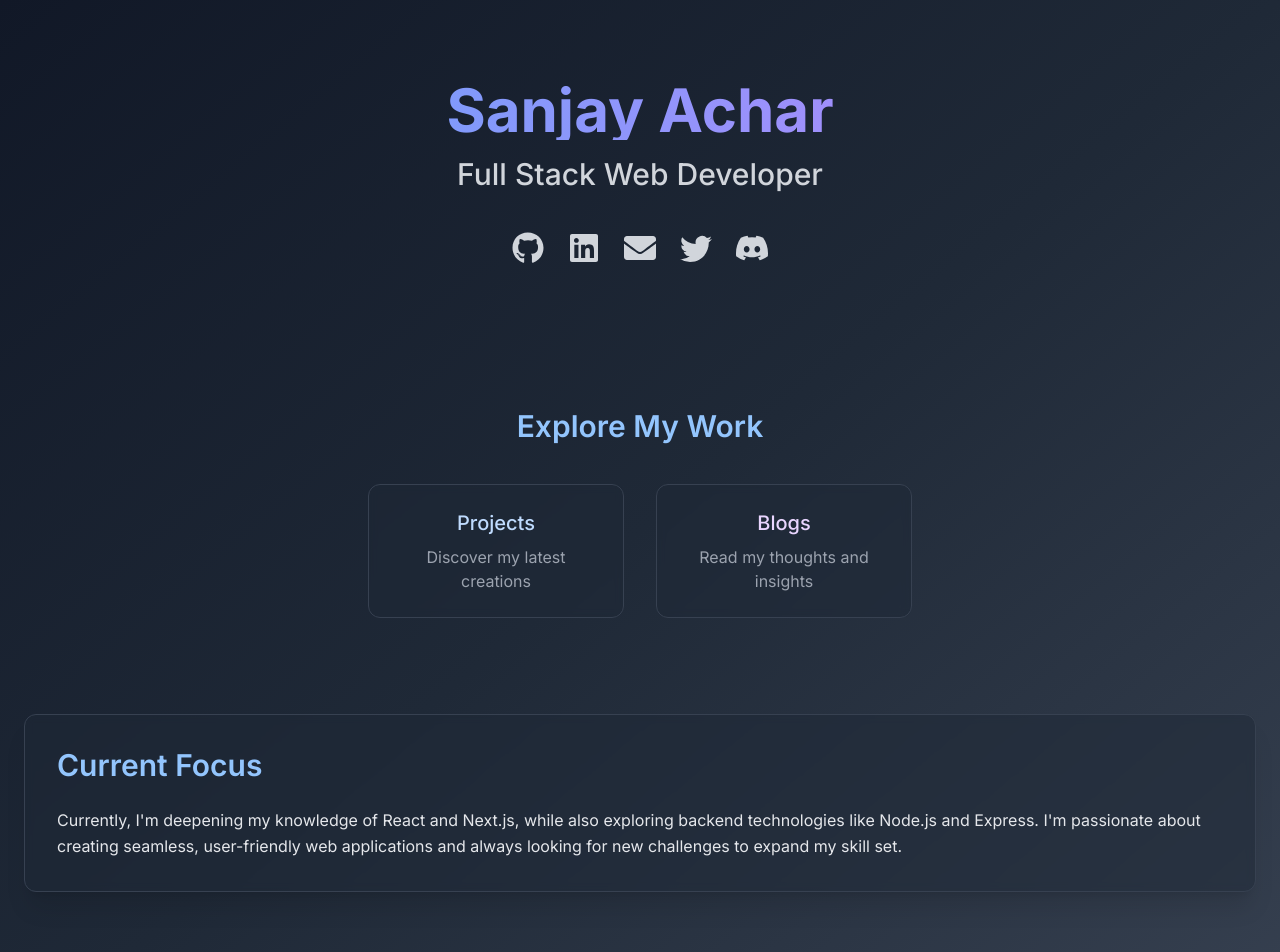
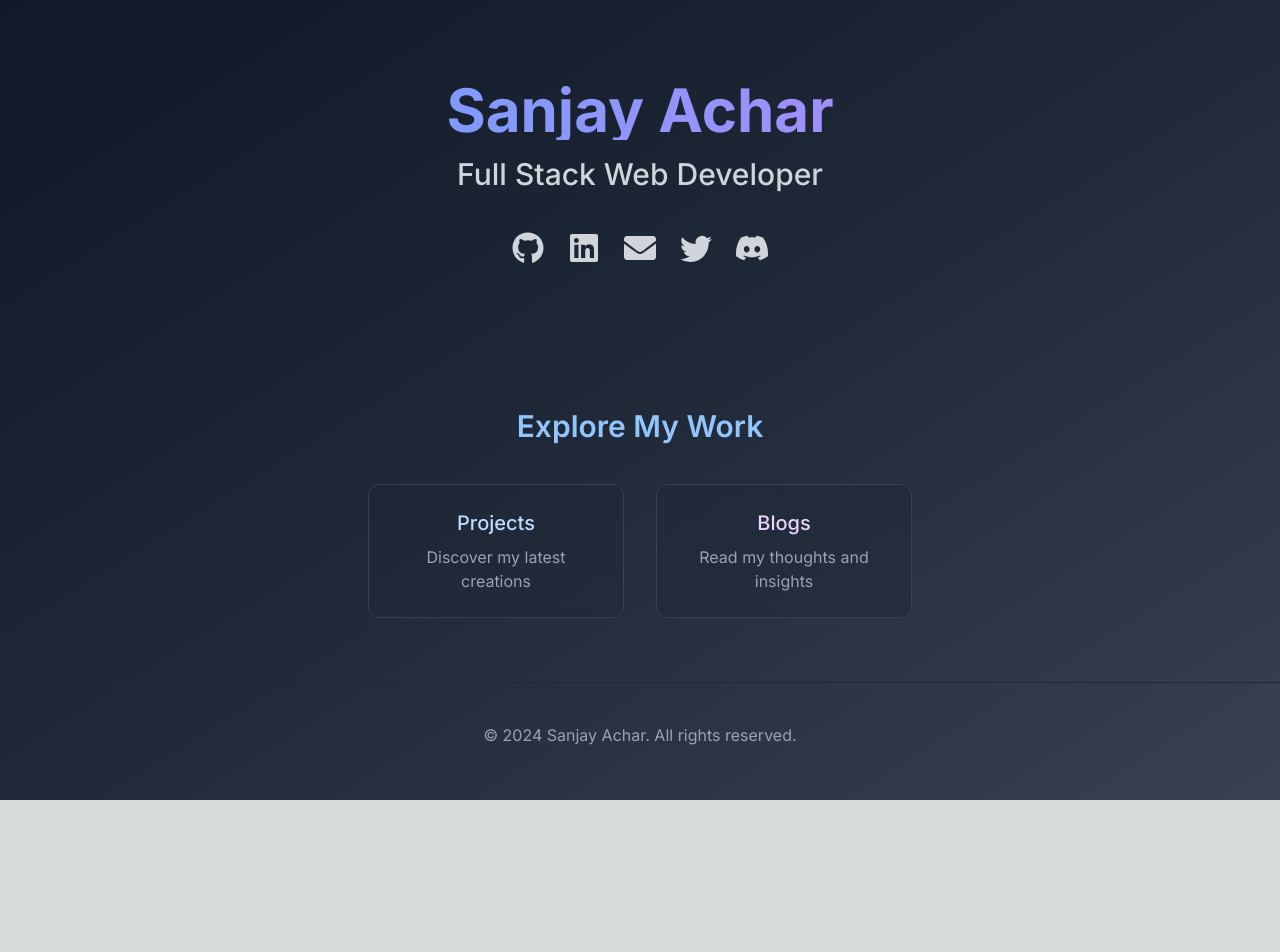
Before and after one commit to msanje/sanjay-achar, a Next.js app: page / in a window 1280 px wide. Shown: the top 952 px of the page. After the commit the page ends 800 px from the top, so only its background shows below. Built offline with nearby package versions, Linux system fonts and the light colour scheme.

Commit message:
added ctp

```diff
--- a/src/app/page.tsx
+++ b/src/app/page.tsx
@@ -67,19 +67,19 @@ export default function Home() {
             </Link>
           </div>
         </section>
-
-        <section className="bg-gray-800/50 backdrop-blur-sm rounded-xl p-8 shadow-xl border border-gray-700">
-          <h2 className="text-3xl font-semibold mb-6 text-blue-300">
-            Current Focus
-          </h2>
-          <p className="text-gray-200 leading-relaxed">
-            Currently, I&apos;m deepening my knowledge of React and Next.js,
-            while also exploring backend technologies like Node.js and Express.
-            I&apos;m passionate about creating seamless, user-friendly web
-            applications and always looking for new challenges to expand my
-            skill set.
-          </p>
-        </section>
+        {/* TODO: Update this */}
+        {/* <section className="bg-gray-800/50 backdrop-blur-sm rounded-xl p-8 shadow-xl border border-gray-700"> */}
+        {/*   <h2 className="text-3xl font-semibold mb-6 text-blue-300"> */}
+        {/*     Current Focus */}
+        {/*   </h2> */}
+        {/*   <p className="text-gray-200 leading-relaxed"> */}
+        {/*     Currently, I&apos;m deepening my knowledge of React and Next.js, */}
+        {/*     while also exploring backend technologies like Node.js and Express. */}
+        {/*     I&apos;m passionate about creating seamless, user-friendly web */}
+        {/*     applications and always looking for new challenges to expand my */}
+        {/*     skill set. */}
+        {/*   </p> */}
+        {/* </section> */}
       </main>
 
       <footer className="container mx-auto px-6 py-10 text-center text-gray-400 border-t border-gray-800">
```
Also changed, not shown: content/projects.ts (+10 -0 lines).
